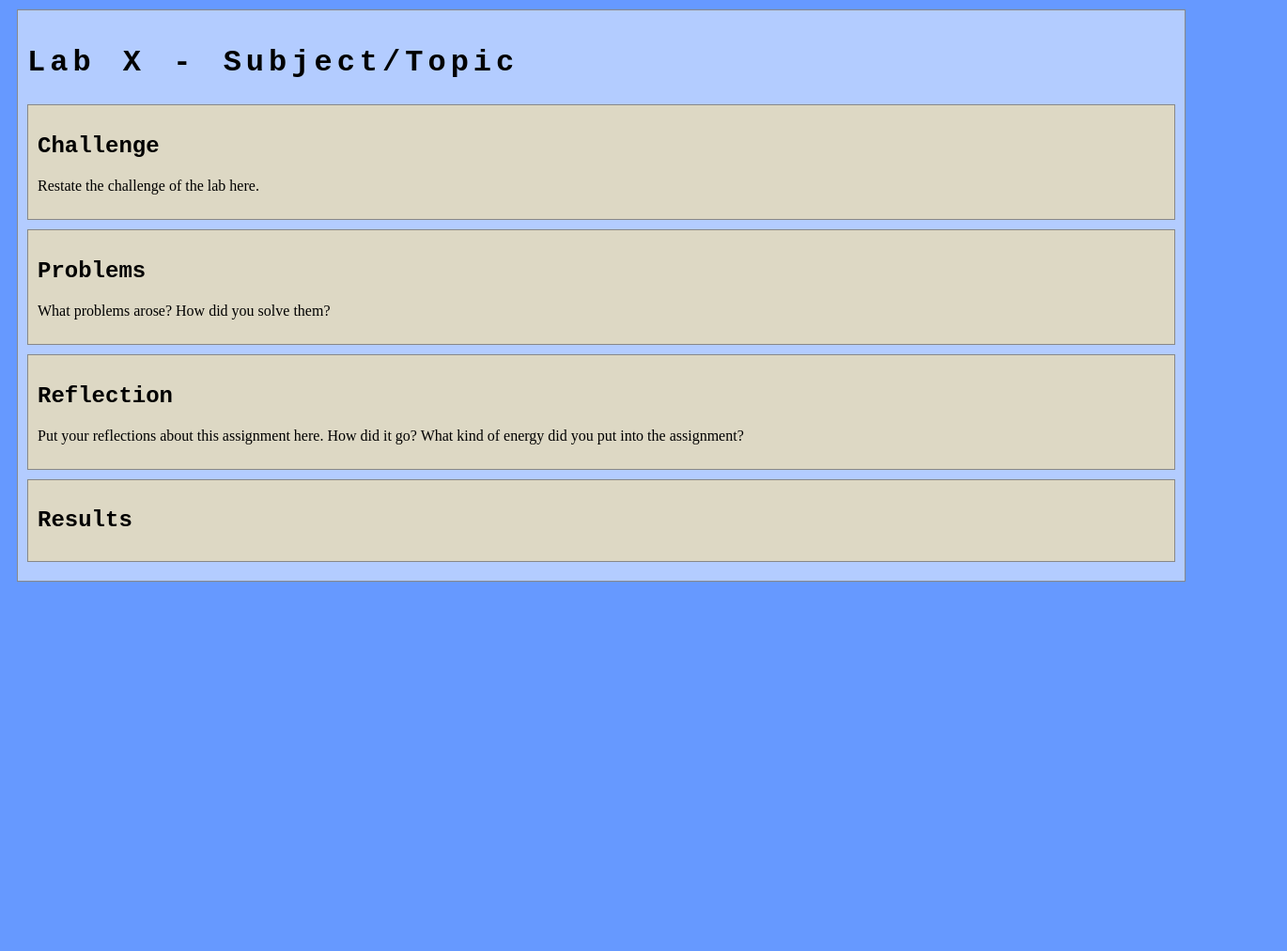
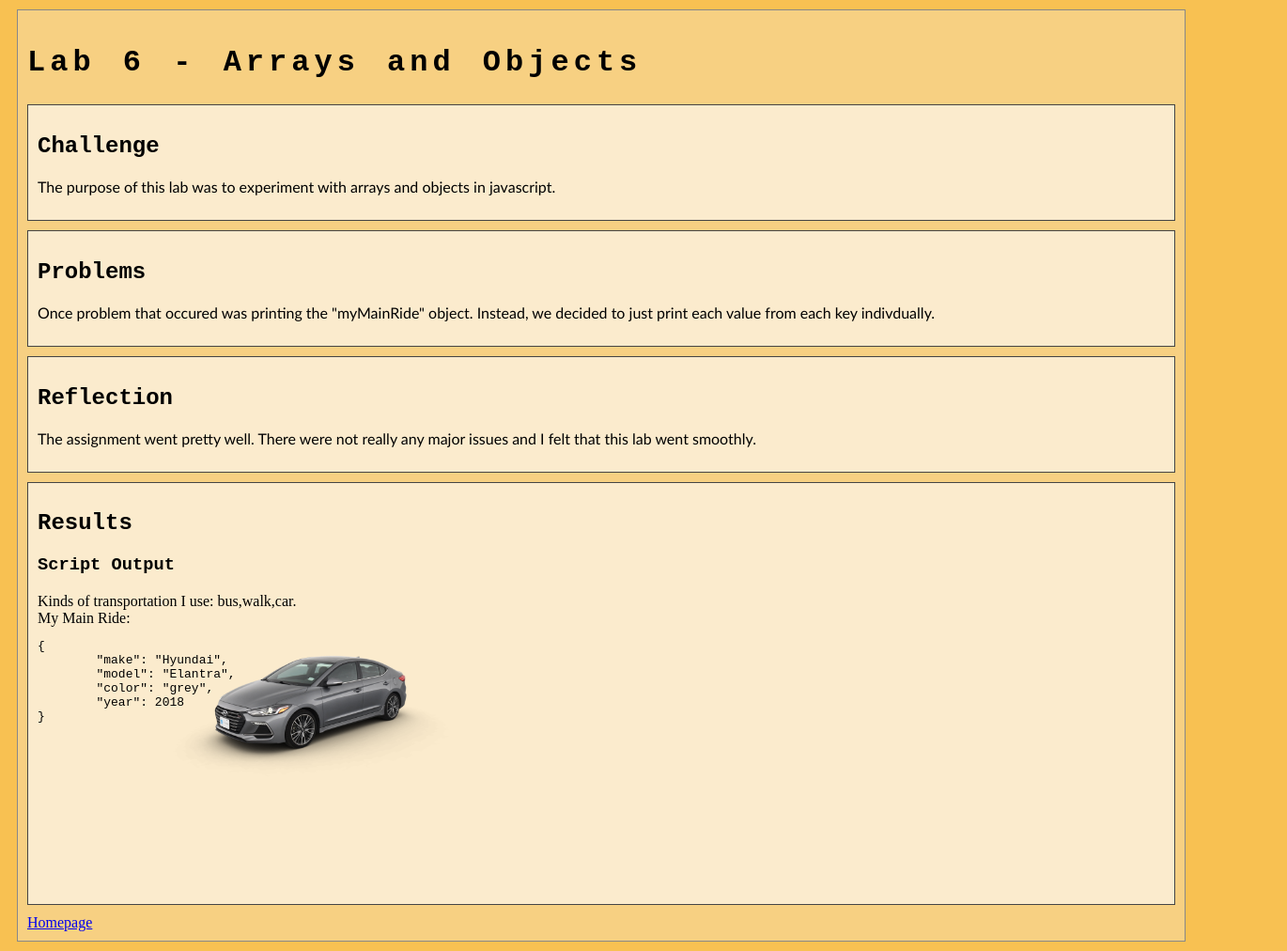
Before and after one commit to dianee0/art101, a plain HTML site: page lab6/index.html in a window 1280 px wide. Shown: the whole page at 94% size, 1370 px wide, since content can reach past the window. Before the commit the page ends 800 px from the top, so only its background shows below. Drawn offline with nearby package versions, Linux system fonts and the light colour scheme.

Commit message:
creating lab6 website and updating main

```diff
--- a/lab6/css/lab.css
+++ b/lab6/css/lab.css
@@ -2,8 +2,31 @@
 
 /* the period in a CSS selector selects an element by class, e.g., class="minor-section" */
 .minor-section {
-    padding: 10px;
-    margin-bottom: 10px;
-    border: solid 1px #888;
-    background-color: #DDD8C4;
-  }
+  padding: 10px;
+  margin-bottom: 10px;
+  border: solid 1px #454545;
+  background-color: #fbebcd;;
+}
+
+.output {
+  font-family:'Trebuchet MS', 'Lucida Sans Unicode', 'Lucida Grande', 'Lucida Sans', Arial, sans-serif;
+  display: flex;
+  flex-direction: row;
+}
+
+p {
+  font-family:'Trebuchet MS', 'Lucida Sans Unicode', 'Lucida Grande', 'Lucida Sans', Arial, sans-serif;
+}
+
+.carimg {
+  display: block;
+  margin-left: 10px;
+}
+
+body {
+  background-color: #f8c152;
+}
+
+#content{
+  background-color: #f7d082;
+}
--- a/lab6/index.html
+++ b/lab6/index.html
@@ -2,7 +2,7 @@
 <html>
 <head>
 	<!-- This title is used for tabs and bookmarks -->
-	<title>Lab X - Subject/Topic</title>
+	<title>Lab 6 - Arrays and Objects</title>
 
 	<!-- Use UTF character set, a good idea with any webpage -->
   	<meta charset="UTF-8" />
@@ -23,29 +23,38 @@
 	<!-- Style this page by changing the CSS in ../css/site.css or css/lab.css -->
 	<main id="content">
 		<section>
-			<h1>Lab X - Subject/Topic</h1>
+			<h1>Lab 6 - Arrays and Objects</h1>
 			<div class="minor-section">
 					<h2>Challenge</h2>
-					<p>Restate the challenge of the lab here.</p>
+					<p>The purpose of this lab was to experiment with arrays and objects in javascript.</p>
 			</div>
 
 			<div class="minor-section">
 					<h2>Problems</h2>
-					<p>What problems arose? How did you solve them? </p>
+					<p>Once problem that occured was printing the "myMainRide" object. Instead, we decided to just print each value from each key indivdually.</p>
 			</div>
 
 			<div class="minor-section">
 					<h2>Reflection</h2>
-					<p>Put your reflections about this assignment here. How did it go? What kind of energy did you put into the assignment? </p>
+					<p>The assignment went pretty well. There were not really any major issues and I felt that this lab went smoothly.</p>
 			</div>
 
 			<div class="minor-section">
 					<h2>Results</h2>
-					<div id="output"></div>
+					<div id="output">
+						<h3>Script Output</h3>
+						<script src="js/lab.js"></script>
+						<div style ="position:relative; left: 130px; top:-120px;">
+							<img src="../lab6/img/hyundai.png" alt = "car" width = 300px class = "carimg">
+						</div>
+					</div>
 			</div>
+
+
 		</section>
 		<nav id="links">
 			<!-- Put links to other pages (including the homepage) here. -->
+			<a class = homepage href="../index.html"> Homepage</a>
 		</nav>
 	</main>
 </body>
--- a/lab6/js/lab.js
+++ b/lab6/js/lab.js
@@ -1,21 +1,20 @@
-// index.js - purpose and description here
-// Author: Your Name
-// Date:
+// index.js - The purpose of this lab is to familarize ourselves with arrays and objects in JavaScript.
+// Author: Diane Poeng
+// Date: 4/27/23
 
-// Constants
-
-// Functions
-
-// this is an example function and this comment tells what it doees and what parameters are passed to it.
-function myFunction(param1, param2) {
-  // some code here
-  // return results;
+// Variables
+let myTransport = ["bus", "walk", "car"];
+let myMainRide = {
+  make: "Hyundai",
+  model: "Elantra",
+  color: "grey",
+  year: 2018,
+  age: function() {
+      return 2022 - this.year;
+  }
 }
 
-function main() {
-  console.log("Main function started.");
-  // the code that makes everything happen
-}
-
-// let's get this party started
-main();
+// output
+document.writeln("Kinds of transportation I use: " + myTransport + ".</br>");
+document.writeln("My Main Ride: <pre>",
+  JSON.stringify(myMainRide, null, '\t'), "</pre>");
```
Also changed, not shown: index.html (+1 -1 lines), lab6/img/hyundai.png (added).
